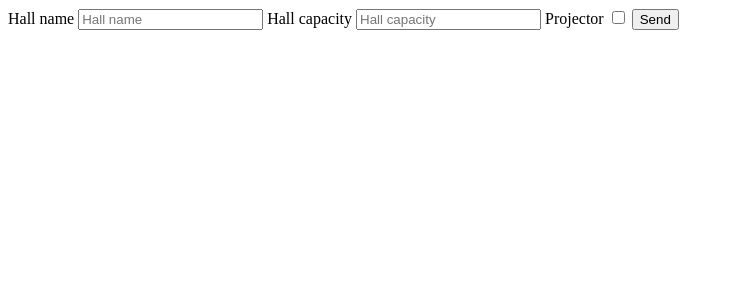
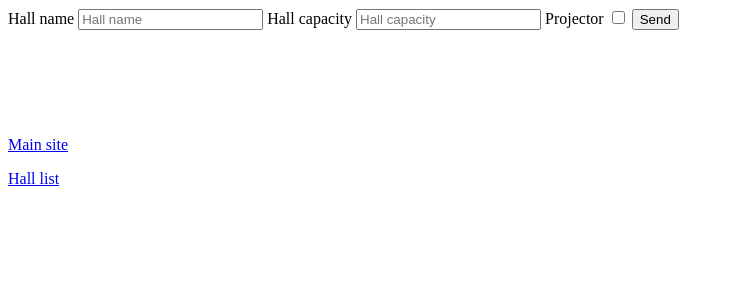
Before and after one commit to Packerson/Rent_lecture_hall, a Django app: page /room/new in a window 1280 px wide. Shown: the top 300 px of the page, without its empty margins (0-734 px from the left). Run offline with Django 4.2, Linux system fonts and the light colour scheme.

Commit message:
dodanie hiperlaczy+poprwaienie kilku bledow

```diff
--- a/hall_lecture/templates/add_hall.html
+++ b/hall_lecture/templates/add_hall.html
@@ -11,5 +11,11 @@
     <label>Projector <input type="checkbox" value="True"  name="projector">  </label>
     <input type="submit" value="Send">
     </form>
+
+    <br><br><br><br><br>
+    <p><a href="../main">Main site</a></p>
+    <p><a href="../room/list-all">Hall list</a></p>
+
+
 </body>
 </html>
--- a/hall_lecture/views.py
+++ b/hall_lecture/views.py
@@ -29,22 +29,26 @@ def add_hall(request):
                     response.write(f"{hall_name_check},  hall name has to be unique")
                     return response
             except:
-                if int(request.POST.get("hall_capacity")) > 0:
-                    hall_capacity = int(request.POST.get("hall_capacity"))
-                else:
-                    response.write(f"Add hall capacity")
+                if request.POST.get("hall_capacity").isnumeric():
+                    if int(request.POST.get("hall_capacity")) > 0:
+                        hall_capacity = int(request.POST.get("hall_capacity"))
+                    else:
+                        response.write(f"Add hall capacity")
+                        return response
+                    if request.POST.get("projector"):
+                        projector = True
+                    else:
+                        projector = False
+                    new_hall = Hall()
+                    hall_name = request.POST.get("hall_name")
+                    new_hall.hall_name = hall_name
+                    new_hall.hall_capacity = hall_capacity
+                    new_hall.projector = projector
+                    new_hall.save()
+                    response = render(request, 'add_hall.html')
+                    response.write(f"New lecture hall '{hall_name}' add to base!")
                     return response
-                if request.POST.get("projector"):
-                    projector = True
-                else:
-                    projector = False
-                new_hall = Hall()
-                hall_name = request.POST.get("hall_name")
-                new_hall.hall_name = hall_name
-                new_hall.hall_capacity = hall_capacity
-                new_hall.projector = projector
-                new_hall.save()
-                response.write(f"New lecture hall '{hall_name}' add to base!")
+                response.write(f"capacity need to be a natural number")
                 return response
         response.write("add hall name")
         return response
@@ -113,9 +117,15 @@ def hall_delete(request, hall_id):
 @csrf_exempt
 def hall_booked(request, hall_id):
     response = HttpResponse()
-    hall_to_booked = Hall.objects.get(pk=hall_id)
+    args_details = {}
+    # hall_to_booked = Hall.objects.get(pk=hall_id)
+    hall = Hall.objects.get(pk=hall_id)
+    args_details['hall_details_list'] = Hall.objects.get(pk=hall_id)
+    args_details['hall_booking'] = (
+        Booked.objects.filter(id_lecture_hall=hall).filter(booked_date__gte=datetime.today()).order_by('booked_date'))
+
     if request.method == "GET":
-        response = render(request, 'hall_booked.html')
+        response = render(request, 'hall_booked.html', args_details)
         return response
     elif request.method == "POST":
         comment_booked = request.POST.get('comment_booked')
@@ -128,18 +138,22 @@ def hall_booked(request, hall_id):
             return response
         else:
             new_booked = Booked.objects.create(booked_date=data_field, comment=comment_booked,
-                                               id_lecture_hall=hall_to_booked)
-            response.write(f"Booked on date {data_field} , hall id {hall_id})")
-            response.write(f'<label> <a href="http://127.0.0.1:8000/room/list-all">Hall list</a></label>')
+                                               id_lecture_hall=hall)
+
+            response = render(request, 'hall_booked.html', args_details)
+            response.write(f"Booked on date {data_field} , hall id {hall_id}")
+            response.write(f''
+                           f'<label> <a href="http://127.0.0.1:8000/room/{hall_id}">Hall details</a></label>')
+
             return response
 
 
 def hall_details(request, hall_id):
     response = HttpResponse()
     args_details = {}
-    args_booked = {}
     hall = Hall.objects.get(pk=hall_id)
     args_details['hall_details_list'] = Hall.objects.get(pk=hall_id)
-    args_details['hall_booking'] = (Booked.objects.filter(id_lecture_hall=hall))
+    args_details['hall_booking'] = (
+        Booked.objects.filter(id_lecture_hall=hall).filter(booked_date__gte=datetime.today()).order_by('booked_date'))
     response = render(request, 'hall_details.html', args_details)
     return response
```
Also changed, not shown: hall_lecture/templates/hall_booked.html (+21 -0 lines), hall_lecture/templates/hall_details.html (+10 -8 lines), hall_lecture/templates/list_all_halls.html (+6 -1 lines).
